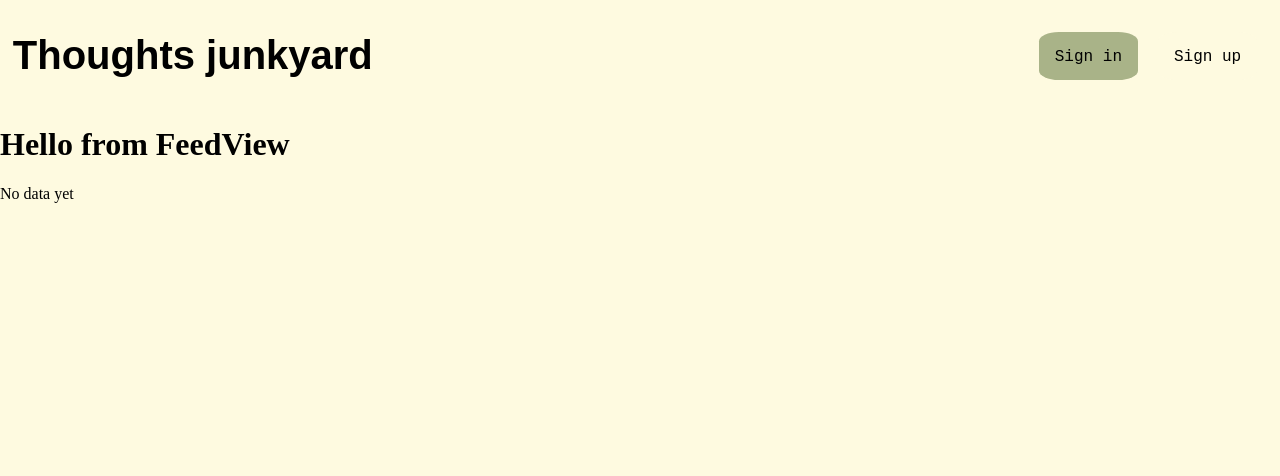
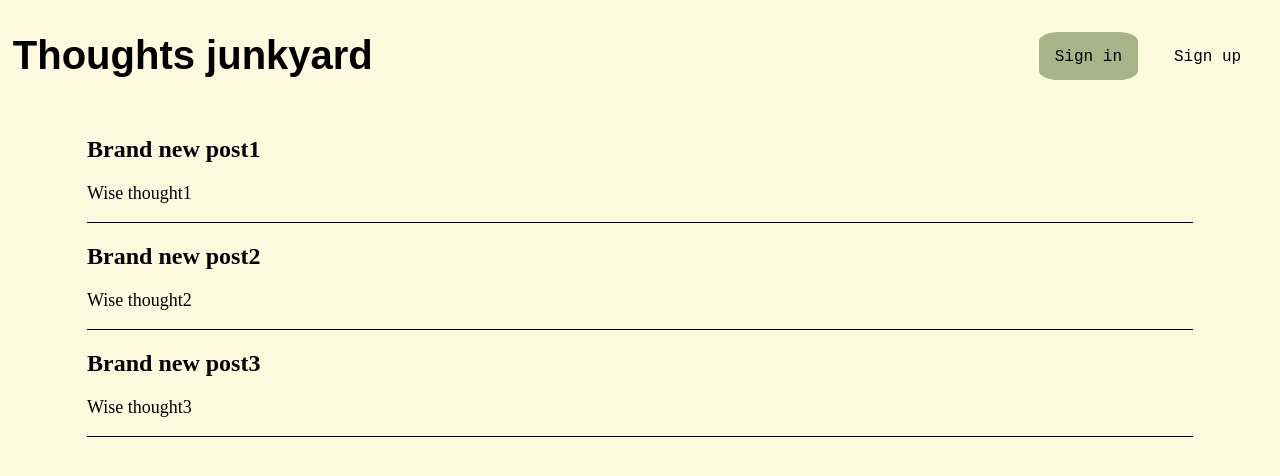
Before and after one commit to PetProjectEP/Fronted, a Vue app: page / in a window 1280 px wide. Shown: the top 476 px of the page. Built offline with nearby package versions, Linux system fonts and the light colour scheme; no server answers.

Commit message:
Added post component

```diff
--- /dev/null
+++ b/src/components/Post.vue
@@ -0,0 +1,24 @@
+<script setup>
+  import { ref } from 'vue';
+
+  const props = defineProps(['title', 'text'])
+  // const title = ref('No title received!');
+  // const text = ref('No text received!');
+</script>
+
+<template>
+  <div class="post-wrapper">
+    <h2 class="post-title">{{ title }}</h2>
+    <p class="post-text">{{ text }}</p>
+  </div>
+</template>
+
+<style scoped>
+  .post-wrapper {
+    border-bottom: 1px solid;
+  }
+
+  .post-text {
+    font-size: 18px;
+  }
+</style>
--- a/src/views/FeedView.vue
+++ b/src/views/FeedView.vue
@@ -1,22 +1,34 @@
 <script setup>
   import { ref } from 'vue'
+  import Post from '@/components/Post.vue';
   const apiUrl = 'http://127.0.0.1:3001/posts'
 
-  const temp = ref('No data yet')
-  fetch(apiUrl).then((response) => {
-    if (response.ok) {
-      response.json().then((data) => temp.value = data)
-    }
-  })
+  // const temp = ref('No data yet')
+  // fetch(apiUrl).then((response) => {
+  //   if (response.ok) {
+  //     response.json().then((data) => temp.value = data)
+  //   }
+  // })
+
+  const testData = [ { "title": "Brand new post1", "text": "Wise thought1" },
+                     { "title": "Brand new post2", "text": "Wise thought2" },
+                     { "title": "Brand new post3", "text": "Wise thought3" } ]
 </script>
 
 <template>
-  <div>
-    <h1>Hello from FeedView</h1>
-    {{ temp }}
+  <div class="feed-wrapper">
+    <div class="posts-grid">
+      <Post v-for="(post, idx) in testData" :title="post.title" :text="post.text" :key="idx" />
+    </div>
   </div>
 </template>
 
 <style scoped>
-
+  .feed-wrapper {
+    margin: auto 5% 5%;
+  }
+  .posts-grid {
+    display: block;
+    padding: 1% 2%;
+  }
 </style>
```
